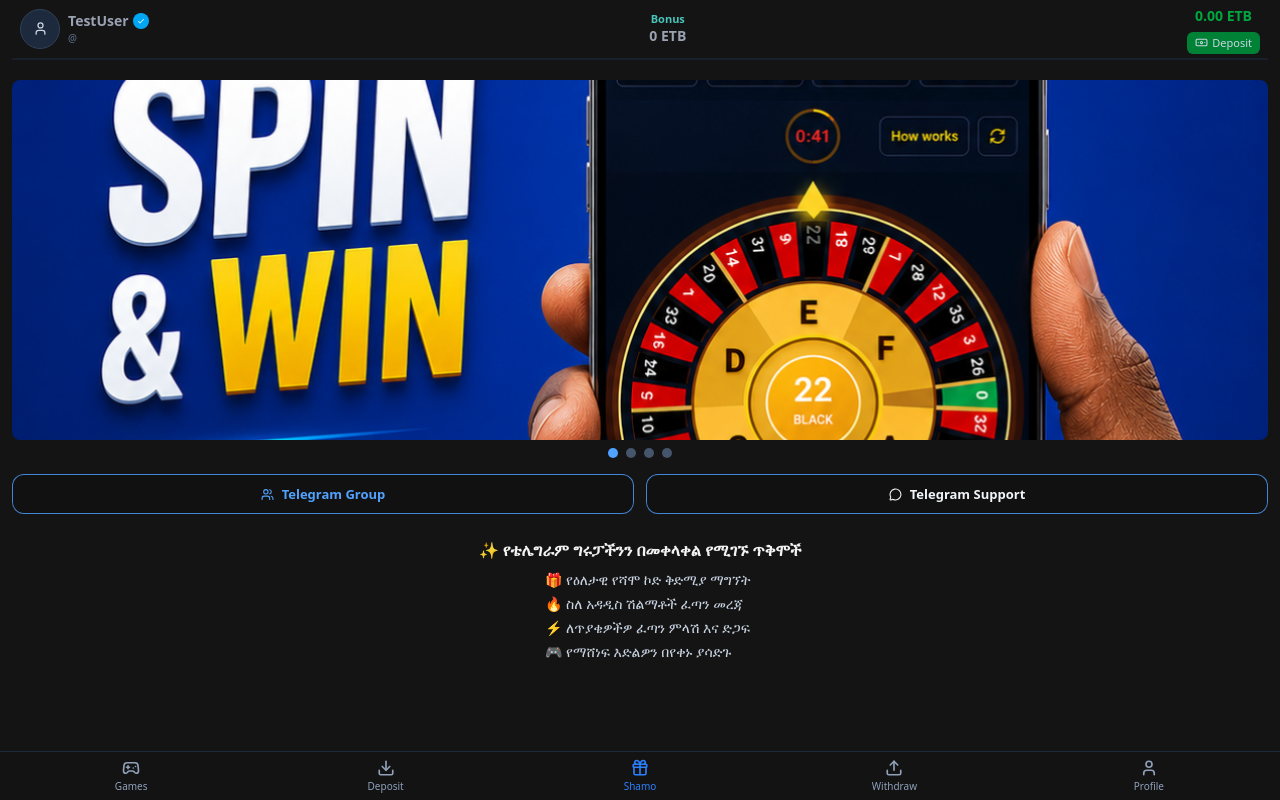
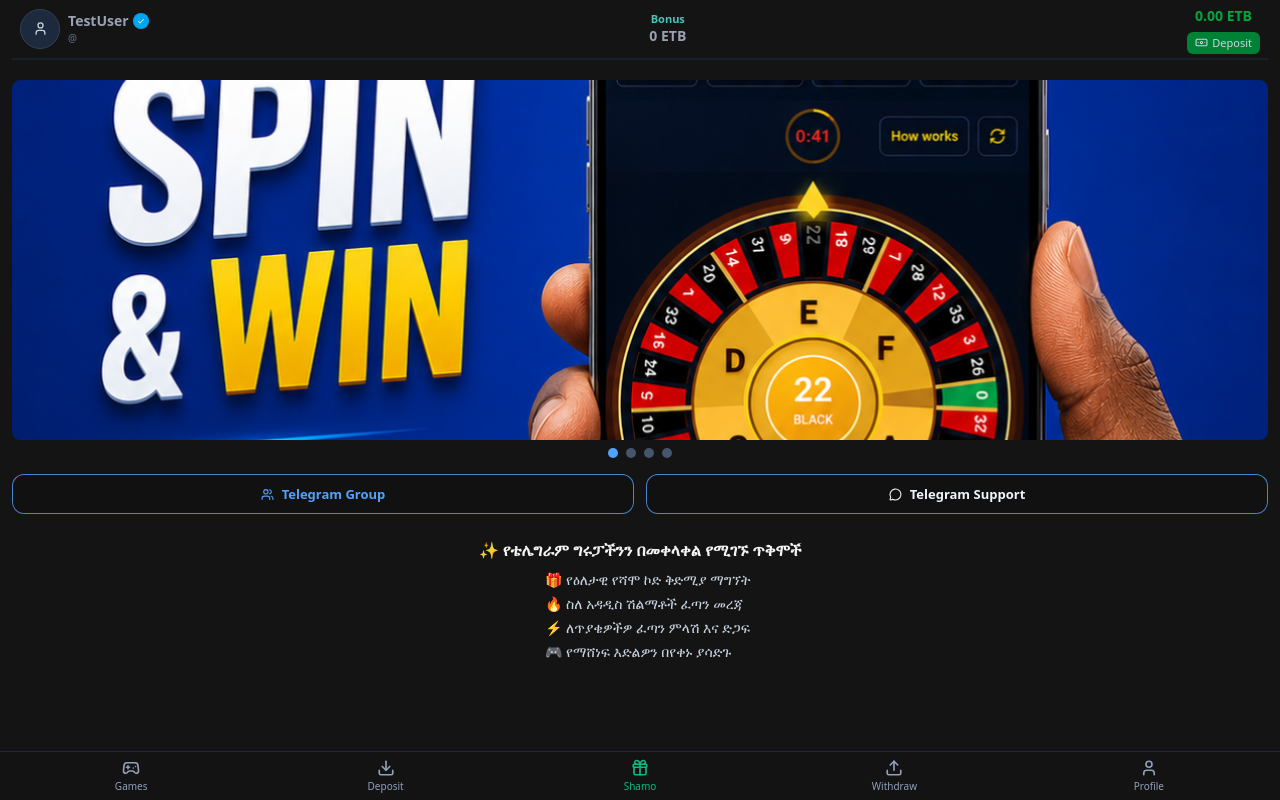
Before and after one commit to cpylet0000-blip/DBNG, a React (Vite) app in the folder client/: page /shamo in a window 1280 px wide. Built offline with nearby package versions, Linux system fonts and the light colour scheme; no server answers.

Commit message:
commited

```diff
--- /dev/null
+++ b/client/src/components/NavBar.css
@@ -0,0 +1,71 @@
+/* Styles for the Shamo nav item: subtle hover lift and active bounce */
+
+.shamo-item {
+  /* force the Shamo item to use green and override utility classes */
+  color: #10b981 !important;
+  transition:
+    transform 180ms cubic-bezier(0.2, 0.8, 0.2, 1),
+    color 150ms;
+  display: inline-flex;
+  flex-direction: column;
+  align-items: center;
+}
+
+.shamo-item:hover {
+  transform: translateY(-3px) scale(1.06);
+}
+
+.shamo-item svg {
+  transition: transform 260ms ease;
+  transform-origin: center;
+  will-change: transform;
+  /* continuous gentle pulse */
+  animation: shamo-pulse 2000ms ease-in-out infinite;
+}
+
+.shamo-active svg {
+  /* keep the bounce available for route-activated emphasis */
+  animation: shamo-pulse 900ms ease;
+  transform-origin: center bottom;
+}
+
+@keyframes shamo-bounce {
+  0% {
+    transform: translateY(0);
+  }
+  30% {
+    transform: translateY(-6px);
+  }
+  50% {
+    transform: translateY(0);
+  }
+  70% {
+    transform: translateY(-3px);
+  }
+  100% {
+    transform: translateY(0);
+  }
+}
+
+@keyframes shamo-pulse {
+  0% {
+    transform: translateY(0) scale(1);
+  }
+  50% {
+    transform: translateY(-4px) scale(1.06);
+  }
+  100% {
+    transform: translateY(0) scale(1);
+  }
+}
+
+/* Reduce animation motion for users who prefer reduced motion */
+@media (prefers-reduced-motion: reduce) {
+  .shamo-item,
+  .shamo-item svg,
+  .shamo-active svg {
+    transition: none !important;
+    animation: none !important;
+    transform: none !important;
+  }
+}
--- a/client/src/components/NavBar.tsx
+++ b/client/src/components/NavBar.tsx
@@ -1,12 +1,6 @@
 import { Link, useLocation } from "react-router-dom";
-import {
-  Gamepad2,
-  User,
-  Trophy,
-  Upload,
-  Download,
-  Gift
-} from "lucide-react";
+import { Gamepad2, User, Trophy, Upload, Download, Gift } from "lucide-react";
+import "./NavBar.css";
 
 const NavBar = () => {
   const location = useLocation();
@@ -15,15 +9,13 @@ const NavBar = () => {
     location.pathname === path || location.pathname.startsWith(path + "/");
 
   const itemClass = (path: string) =>
-    `flex flex-col items-center justify-center gap-0.5 flex-1 transition-colors ${isActive(path)
-      ? "text-blue-500"
-      : "text-slate-400 hover:text-blue-400"
+    `flex flex-col items-center justify-center gap-0.5 flex-1 transition-colors ${
+      isActive(path) ? "text-blue-500" : "text-slate-400 hover:text-blue-400"
     }`;
 
   return (
     <nav className="fixed bottom-0 left-0 right-0 z-50 border-t border-slate-800 bg-[#141415]/95 backdrop-blur-sm">
       <div className="flex h-12 items-center justify-around px-1">
-
         <Link to="/games" className={itemClass("/games")}>
           <Gamepad2 size={18} strokeWidth={2.2} />
           <span className="text-[10px] font-medium">Games</span>
@@ -34,7 +26,10 @@ const NavBar = () => {
           <span className="text-[10px] font-medium">Deposit</span>
         </Link>
 
-        <Link to="/shamo" className={itemClass("/shamo")}>
+        <Link
+          to="/shamo"
+          className={`${itemClass("/shamo")} shamo-item ${isActive("/shamo") ? "shamo-active" : ""}`}
+        >
           <Gift size={18} strokeWidth={2.2} />
           <span className="text-[10px] font-medium">Shamo</span>
         </Link>
--- a/client/src/pages/Shamo.tsx
+++ b/client/src/pages/Shamo.tsx
@@ -25,7 +25,7 @@ const Shamo = () => {
   useEffect(() => {
     const interval = window.setInterval(() => {
       setActiveSlide((current) => (current + 1) % slides.length);
-    }, 10000);
+    }, 6000);
 
     return () => window.clearInterval(interval);
   }, [slides.length]);
@@ -43,11 +43,11 @@ const Shamo = () => {
     <div className="w-full flex flex-col  justify-center mt-5 ">
       <div className="">
         <div className="">
-          <div className="relative overflow-hidden rounded-lg">
+          <div className="relative overflow-hidden rounded-lg  bg-gray-800/30">
             <img
               key={activeSlide}
               src={slides[activeSlide].image}
-              className="h-[45vh] w-full object-cover transition-opacity duration-1000 ease-in-out opacity-0"
+              className="h-[45vh] w-full object-cover rounded-lg transition-opacity duration-100 ease-in-out opacity-0"
               onLoad={(event) => {
                 const img = event.currentTarget;
                 img.style.opacity = "1";
```
Also changed, not shown: 2 other files (tests, documents, lock files or other folders).
